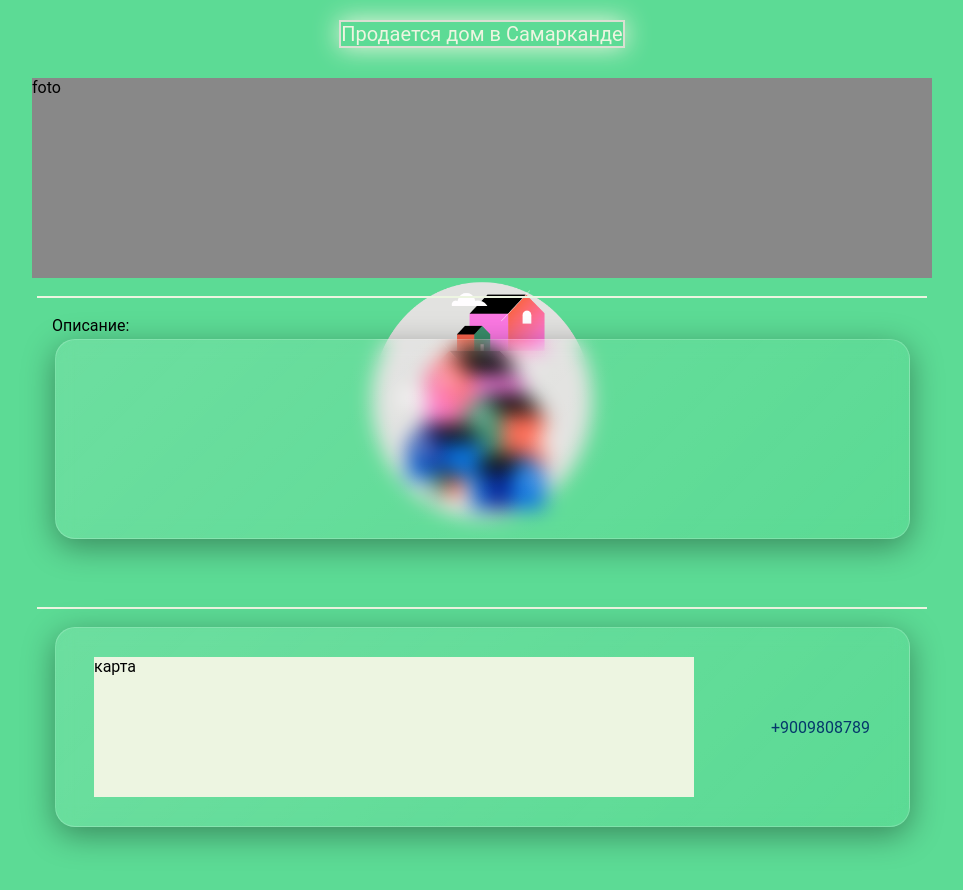
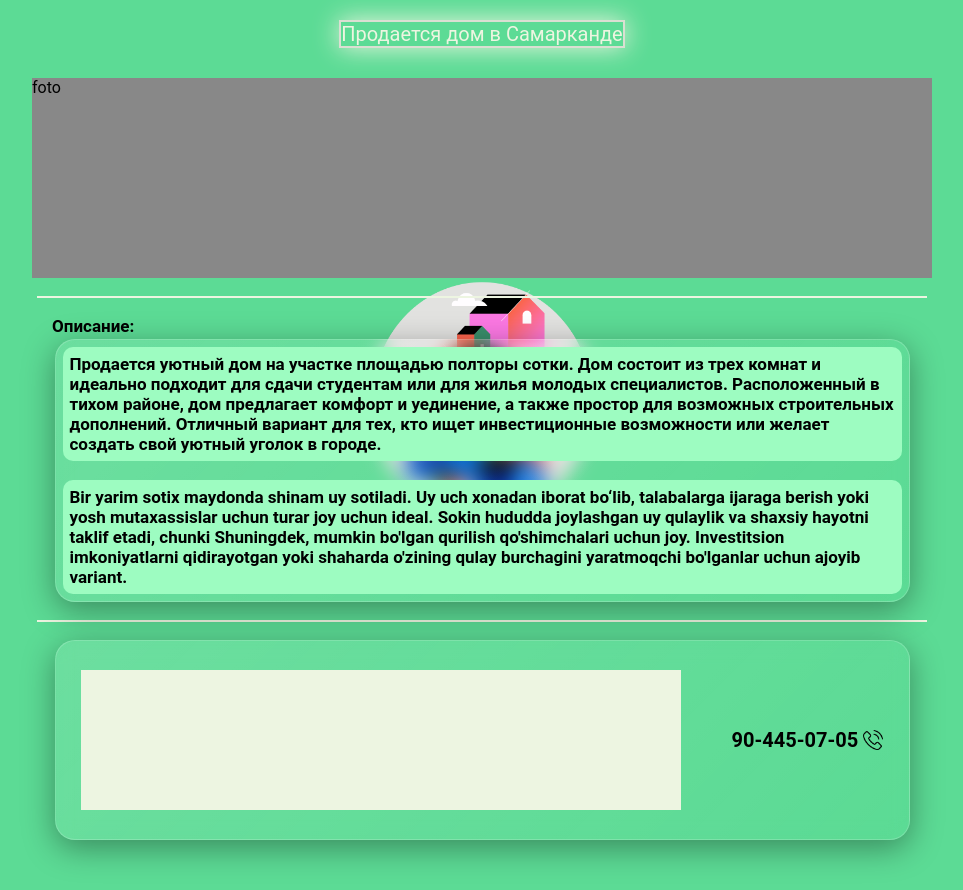
Before and after one commit to VeryDangerCat/sellHome, a plain HTML site: page index.html in a window 1280 px wide. Shown: the whole page, without its empty margins (158-1121 px from the left). Drawn offline with Linux system fonts and the light colour scheme.

Commit message:
внесение настоящих данных

```diff
--- a/index.html
+++ b/index.html
@@ -14,16 +14,28 @@
     <div class="photo">foto</div>
     <hr class="line">
     <div style="position: relative;">
-        <p class="description__title">Описание:</p>
+        <div class="description__title"><p class="description__title__txt">Описание:</p></div>
         <div class="description">
-            <div class="content"></div>
+            <div class="content">
+                <div class="content__blockFirst">
+                    <p>Продается уютный дом на участке площадью полторы сотки. Дом состоит из трех комнат и идеально подходит для сдачи студентам или для жилья молодых специалистов. Расположенный в тихом районе, дом предлагает комфорт и уединение, а также простор для возможных строительных дополнений. Отличный вариант для тех, кто ищет инвестиционные возможности или желает создать свой уютный уголок в городе.</p>
+                </div>
+                <br/>
+                <div class="content__blockSecond">
+                    <p>Bir yarim sotix maydonda shinam uy sotiladi. Uy uch xonadan iborat bo‘lib, talabalarga ijaraga berish yoki yosh mutaxassislar uchun turar joy uchun ideal. Sokin hududda joylashgan uy qulaylik va shaxsiy hayotni taklif etadi, chunki Shuningdek, mumkin bo'lgan qurilish qo'shimchalari uchun joy. Investitsion imkoniyatlarni qidirayotgan yoki shaharda o'zining qulay burchagini yaratmoqchi bo'lganlar uchun ajoyib variant.</p>
+                </div>
+            </div>
         </div>
     </div>
     <hr class="line">
     <div class="map__container">
         <div class="map__container__content">
-            <div class="map">карта</div>
-            <p class="map__title">+9009808789</p>
+            <iframe class="map" src="https://yandex.com/map-widget/v1/?um=constructor%3Ae3adb31aed7a32766a2c212ae2710910ef8ec79efb5af395328d96591f9463f9&amp;source=constructor" frameborder="0"></iframe>
+            <div class="map__container__content__phone__container">
+                <a href="tel:90-445-07-05" class="map__container__content__phone__container__phoneNumber">90-445-07-05</a>
+                <img class="map__container__content__img" src="images/free-icon-phone-call-126509.png"/>
+            </div>
+
         </div>
     </div>
 </body>
--- a/main.css
+++ b/main.css
@@ -54,12 +54,18 @@ body{
   margin-left: 20px;
   margin-bottom: 5px;
 }
+.description__title__txt {
+  font-weight: 400;
+}
 .description, .map__container{
   height: 250px;
   display: flex;
   flex-direction: column;
   align-items: center;
   gap: 7px;
+}
+.description{
+  height: auto;
 }
 .content, .map__container__content{
   width: 95%;
@@ -71,10 +77,41 @@ body{
   border:1px solid rgba(255, 255, 255, 0.18);
   box-shadow: 0 8px 32px 0 rgba(0, 0, 0, 0.37);
 }
+.content{
+  height: auto;
+  padding: 7px;
+}
+.content__blockFirst, .content__blockSecond{
+  padding: 7px;
+  border-radius: 10px;
+  background: #9dfcc1;
+}
+.content p{
+  color: #000000;
+  font-weight: 600;
+  font-size: 13px;
+}
 .map__container__content{
  display: flex;
  justify-content: space-around;
  align-items: center;
+}
+.map__container__content__phone__container{
+  display: flex;
+  align-items: center;
+  gap: 5px;
+}
+.map__container__content__phone__container__phoneNumber{
+  color: #000000;
+  font-weight: 600;
+  text-decoration: none;
+  font-size: 12px;
+}
+.map__container__content__phone__container__phoneNumber:hover{
+  color: #b2b2b2;
+}
+.map__container__content__img{
+  width: 14px;
 }
 .map{
   width: 60vw;
@@ -83,6 +120,17 @@ body{
 }
 .map__title{
   color: #05386B;
+}
+@media screen and (min-width: 600px) {
+  .map__container__content__phone__container__phoneNumber{
+    font-size: 17px;
+  }
+  .map__container__content__img{
+    width: 20px;
+  }
+  .content p{
+    font-size: 17px;
+  }
 }
 @media screen and (min-width: 900px) {
   body{
@@ -105,8 +153,15 @@ body{
     margin-top: 23px;
     width: 900px;
   }
+  .description__title__txt {
+    font-size: 17px;
+    font-weight: 600;
+  }
   .map__container{
     width: 900px;
+  }
+  .map__container__content__phone__container__phoneNumber{
+    font-size: 20px;
   }
 }
 @media screen and (min-width: 1000px) {
```
Also changed, not shown: images/free-icon-phone-call-126509.png (added).
